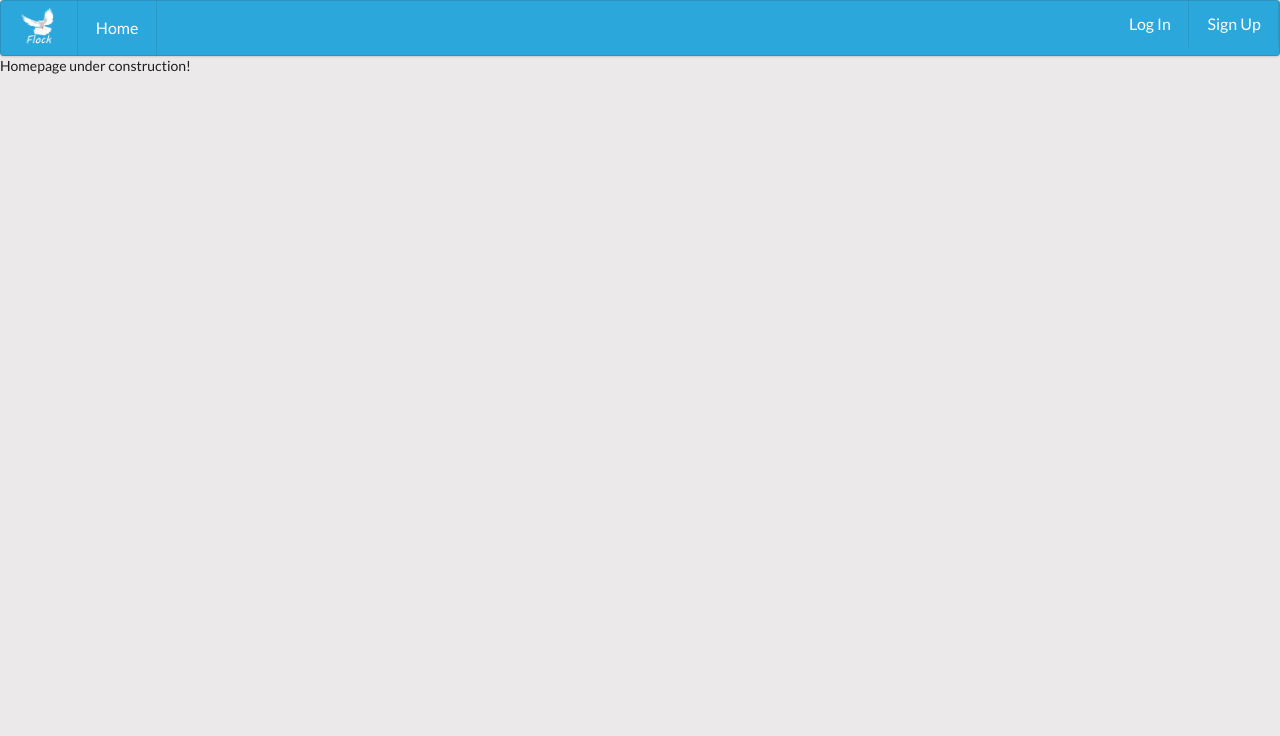
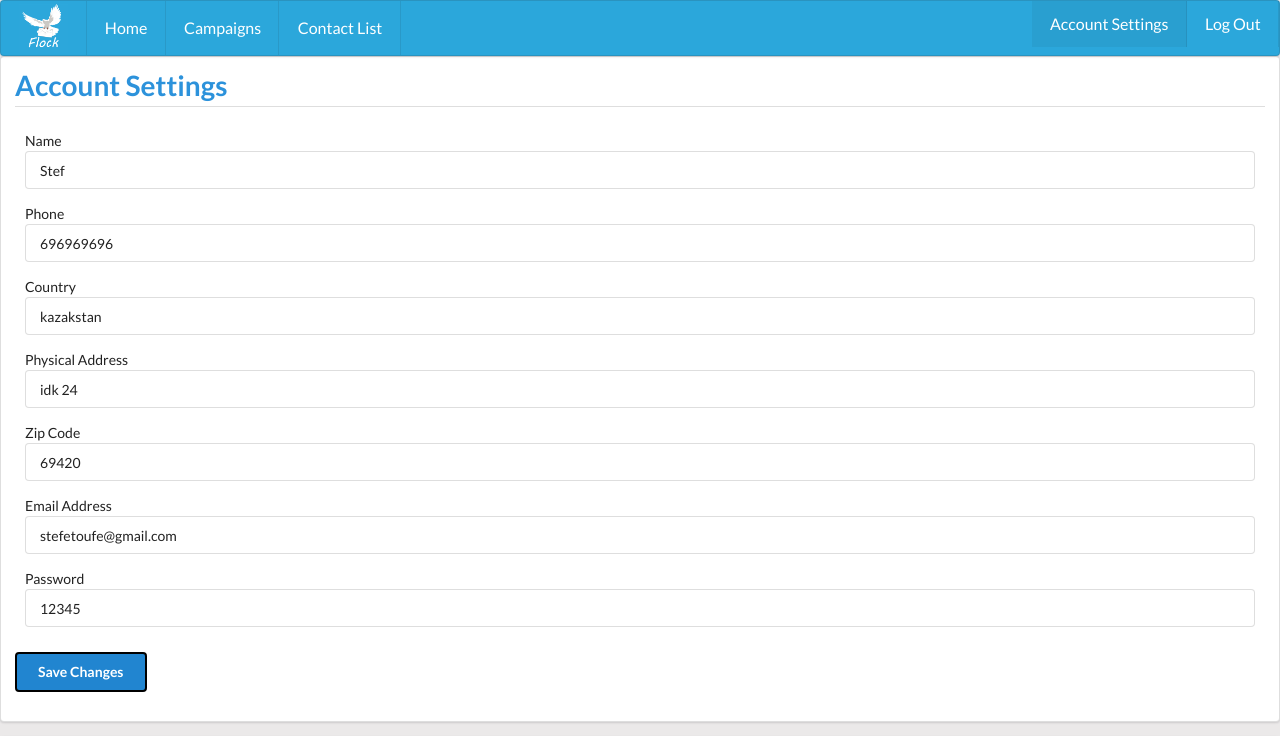
Before and after one commit to dyka3773/Flock, a React (Create React App) app in the folder Flock/Flock/ClientApp/: page /account-settings in a window 1280 px wide. Shown: the top 736 px of the page. Built offline with nearby package versions, Linux system fonts and the light colour scheme; no server answers.

Commit message:
created the account settings page
it still needs some styling and positioning

```diff
--- a/Flock/Flock/ClientApp/src/App.js
+++ b/Flock/Flock/ClientApp/src/App.js
@@ -5,6 +5,7 @@ import {
     Route,
     NavLink
 } from "react-router-dom";
+import axios from 'axios';
 
 import Dashboard from './modules/Dashboard';
 import ContactManagement from './modules/ContactManagement';
@@ -12,14 +13,15 @@ import CampaignManagement from './modules/CampaignManagement';
 import Page1 from './modules/page1';
 import LogIn from './modules/LogIn';
 import SignUp from './modules/SignUp';
-import axios from 'axios';
+import AccountSettings from './modules/AccountSettings';
+
 import logo from "./images/logo.png";
 
 
 
 const App = () => {
 
-    const loggedIn = false;
+    const loggedIn = true;
     useEffect(() => {
         const func = async () => {
 
@@ -59,7 +61,7 @@ const App = () => {
                 <NavLink className="item" activeClassName="active" to="/contact-management">Contact List</NavLink>
 
                 <span className="right">
-                    <NavLink className="item" to="/">Account Settings</NavLink>
+                    <NavLink className="item" to="/account-settings">Account Settings</NavLink>
                     <NavLink className="item" to="/test">Log Out</NavLink>
                 </span>
             </div>
@@ -68,6 +70,9 @@ const App = () => {
               renders the first one that matches the current URL. */}
 
             <Switch>
+                <Route path="/account-settings">
+                    <AccountSettings />
+                </Route>
                 <Route path="/test">
                     <Page1 />
                 </Route>
--- a/Flock/Flock/ClientApp/src/components/Form.js
+++ b/Flock/Flock/ClientApp/src/components/Form.js
@@ -31,22 +31,15 @@ import '../componentCSS/Form.css';
         submit={{ label: "submit", onClick: onSubmit}}
             />
  *
+ *
+ * WARNING Form returns only the altered values
+ *
  * */
 
 const Form = ({ label, cancel, submit, inputs, children}) => {
 
     //every field's value is stored as state in the values state object
-    const [values, setValues] = useState(() => {
-
-        let defaultValues;
-
-        for (var input of inputs) {
-            defaultValues = { ...defaultValues, [input.id]: input.value}
-        }
-
-        return defaultValues;
-
-    });
+    const [values, setValues] = useState([]);
     const handleFieldChange = (id, value) => {
         setValues({ ...values, [id]: value });
     };
@@ -100,7 +93,9 @@ const Form = ({ label, cancel, submit, inputs, children}) => {
     };
 
     const items = inputs.map(
+
         (input) => {
+
             const val = values[input.id];
 
             return (
@@ -123,7 +118,7 @@ const Form = ({ label, cancel, submit, inputs, children}) => {
 
             {label ? <h1 className="ui dividing header">{label}</h1> : <></>}
 
-            <div className="inputs">{items}</div>
+            <div className="inputs">{items ? items : "Loading..."}</div>
 
             {children ? children : <></>}
 
--- /dev/null
+++ b/Flock/Flock/ClientApp/src/dataRequests/getAccount.js
@@ -0,0 +1,39 @@
+
+const personal = {
+    fName : "Stef",
+    lName : "Touf",
+    phone : 696969696,
+    gender : "Female",
+    country : "kazakstan",
+    zip : 69420,
+    email : "stefetoufe@gmail.com",
+    password: 12345,
+    numOfConts: 500,
+    numOfCamps: 10,
+    NumOfSent:3000
+}
+
+const company = {
+    cName: "Stef",
+    phone: 696969696,
+    country: "kazakstan",
+    phyAddress: "idk 24",
+    zip: 69420,
+    email: "stefetoufe@gmail.com",
+    password: 12345,
+    numOfConts: 500,
+    numOfCamps: 10,
+    numOfSent: 3000
+}
+
+
+const accounts = [company, personal];
+
+const getAccount = (account=0) => {
+
+    return (
+        accounts[account]
+    );
+}
+
+export default getAccount;
--- /dev/null
+++ b/Flock/Flock/ClientApp/src/modules/AccountSettings.js
@@ -0,0 +1,54 @@
+import React, { useState, useEffect, useRef } from 'react';
+
+import getAccount from '../dataRequests/getAccount';
+
+import { idToLabel } from '../usefulFunctions/formInputs';
+
+import Form from '../components/Form';
+
+const passwordInputs = [
+    {
+        label: "Old Password",
+        id: "oldP",
+        type: "password"
+    },
+    {
+        label: "New Password",
+        id: "newP",
+        type: "password"
+    },
+    {
+        label: "Confirm Passoword",
+        id: "confP",
+        type: "password"
+    }
+]
+
+const AccountSettings = () => {
+    const [accountSettingsFormInputs, setAccountSettingsFormInputs] = useState([]);
+    useEffect(() => {
+        const acc = getAccount();
+        const accInputs = [];
+        for (let key of Object.keys(acc)) {
+
+            if (idToLabel[key])
+                accInputs.push({
+                    label: idToLabel[key],
+                    id: key,
+                    value:acc[key]
+                });
+        }
+
+        setAccountSettingsFormInputs(accInputs);
+
+    },[])
+
+    console.log(accountSettingsFormInputs);
+    return (
+        <div className="flex">
+            <Form label="Account Settings" inputs={accountSettingsFormInputs} submit={{ label: "Save Changes", onClick: (sub) => console.log(sub) }}/>
+            <Form label="Change Password" inputs={passwordInputs} submit={{ label: "Change Password", onClick: (sub) => console.log(sub)}}/>
+        </div>
+        );
+}
+export default AccountSettings;
--- a/Flock/Flock/ClientApp/src/modules/Dashboard.js
+++ b/Flock/Flock/ClientApp/src/modules/Dashboard.js
@@ -1,11 +1,16 @@
 import React, { useEffect, useState } from 'react';
+
 import getCampaigns, { getDashboardCampaigns } from '../dataRequests/getCampaigns';
+import getAccount from '../dataRequests/getAccount';
+import editCampaign from '../dataRequests/editCampaign';
+
 import dataToAccordionConvert from '../usefulFunctions/dataToAccordionItemsConvert';
-import editCampaign from '../dataRequests/editCampaign';
+import { newContactFormInputs } from '../usefulFunctions/formInputs';
+import csvToJson from '../usefulFunctions/csvToJson';
+
 import Accordion from '../components/Accordion';
-import csvToJson from '../usefulFunctions/csvToJson';
-import { newContactFormInputs } from '../usefulFunctions/formInputs';
 import Form from '../components/Form';
+
 import '../modulesCSS/Dashboard.css'
 
 const inputsBasicInfo =
@@ -32,11 +37,41 @@ const inputsBasicInfo =
 const Dashboard = () => {
 
     const [campaigns, setCampaigns] = useState([]);
+    const [basicInfo, setBasicInfo] = useState({
+        numOfConts: 0,
+        numOfCamps: 0,
+        numOfSent: 0
+    })
 
     useEffect(() => {
         setCampaigns(getDashboardCampaigns());
+        setBasicInfo(() => {
+            const { numOfConts, numOfCamps, numOfSent } = getAccount();
+            return { numOfConts, numOfCamps, numOfSent };
+        });
+    },[])
 
-    })
+    const inputsBasicInfo =
+        [
+            {
+                label: "Number of contacts",
+                id: "contacts",
+                readOnly: true,
+                value: basicInfo["numOfConts"]
+            },
+            {
+                label: "Emails sent",
+                id: "emails",
+                readOnly: true,
+                value: basicInfo["numOfCamps"]
+            },
+            {
+                label: "Active campaigns",
+                id: "campaigns",
+                readOnly: true,
+                value: basicInfo["numOfSent"]
+            }
+        ]
 
     const accordion = dataToAccordionConvert(campaigns, editCampaign);
 
--- a/Flock/Flock/ClientApp/src/usefulFunctions/formInputs.js
+++ b/Flock/Flock/ClientApp/src/usefulFunctions/formInputs.js
@@ -16,3 +16,16 @@ export const newContactFormInputs = [
         id: "groups",
     }
 ];
+
+export const idToLabel = {
+    fName: "Name",
+    lName: "Touf",
+    cName: "Name",
+    phyAddress: "Physical Address",
+    phone: "Phone",
+    gender: "Gender",
+    country: "Country",
+    zip: "Zip Code",
+    email: "Email Address",
+    password: "Password",
+}
```
